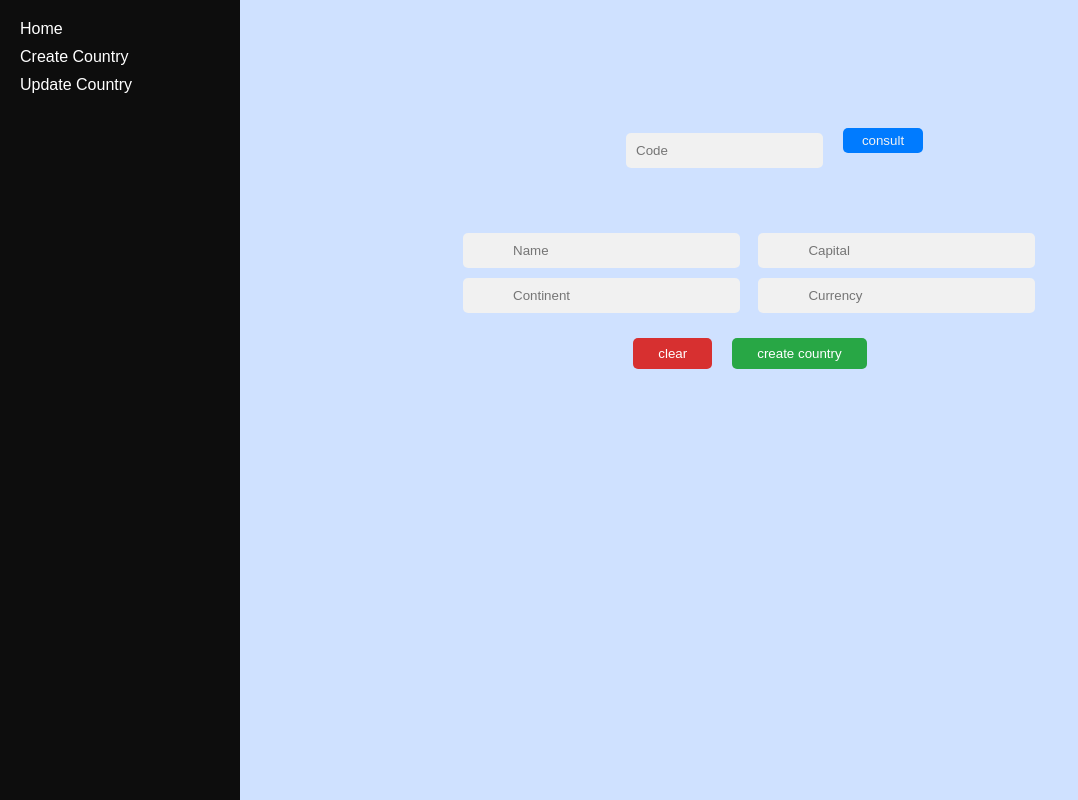
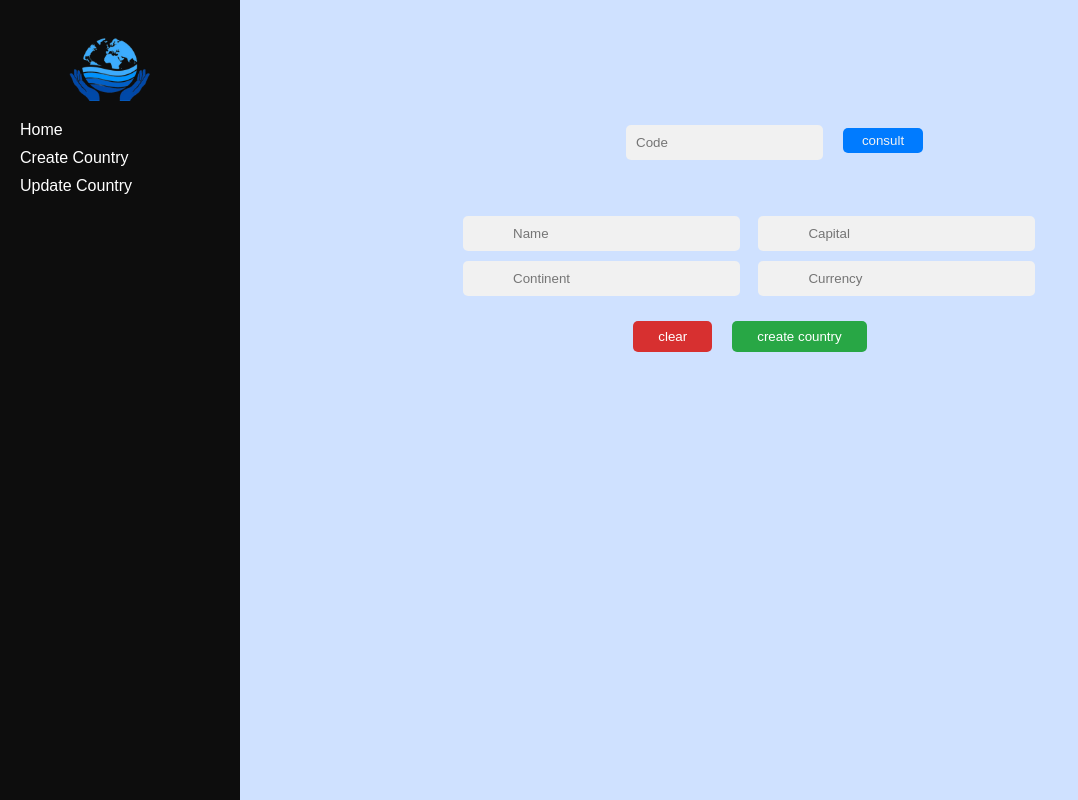
Before and after one commit to Rios06/Countries-around-the-world, a React (Vite) app: page /country/countries in a window 1280 px wide. Shown: the whole page, without its empty margins (0-1078 px from the left). Built offline with nearby package versions, Linux system fonts and the light colour scheme.

Commit message:
style: Add styling to Navbar and Create form

```diff
--- a/src/services/Navbar.jsx
+++ b/src/services/Navbar.jsx
@@ -1,9 +1,10 @@
 import { Link } from 'react-router-dom';
-
+import logo from '../assets/logo.png'
 const Navbar= () => {
     return (
         <div className="menu-container">
           <div className="menu-items">
+          <img src={logo} alt="logo" className="logo" />
             <Link to="/">Home</Link>
             <Link to="/country/countries">Create Country</Link>
             <Link to="/update">Update Country</Link>
--- a/src/styles/App.css
+++ b/src/styles/App.css
@@ -1,3 +1,13 @@
+.logo {
+width: 100px;
+align-items: center;
+display: flex;
+margin-left: 40px;
+margin-bottom: 20px;
+
+
+}
+
 .menu-container {
     position: fixed;
     left: 0;
--- a/src/styles/Create.css
+++ b/src/styles/Create.css
@@ -33,7 +33,7 @@
   background-color: #007bff;
   color: #ffffff;
   margin-left: 20px;
-  margin-bottom: 40px;
+  margin-bottom: 23px;
 }
 
 .container-input.left-input {
```
Also changed, not shown: src/assets/logo.png (added).
